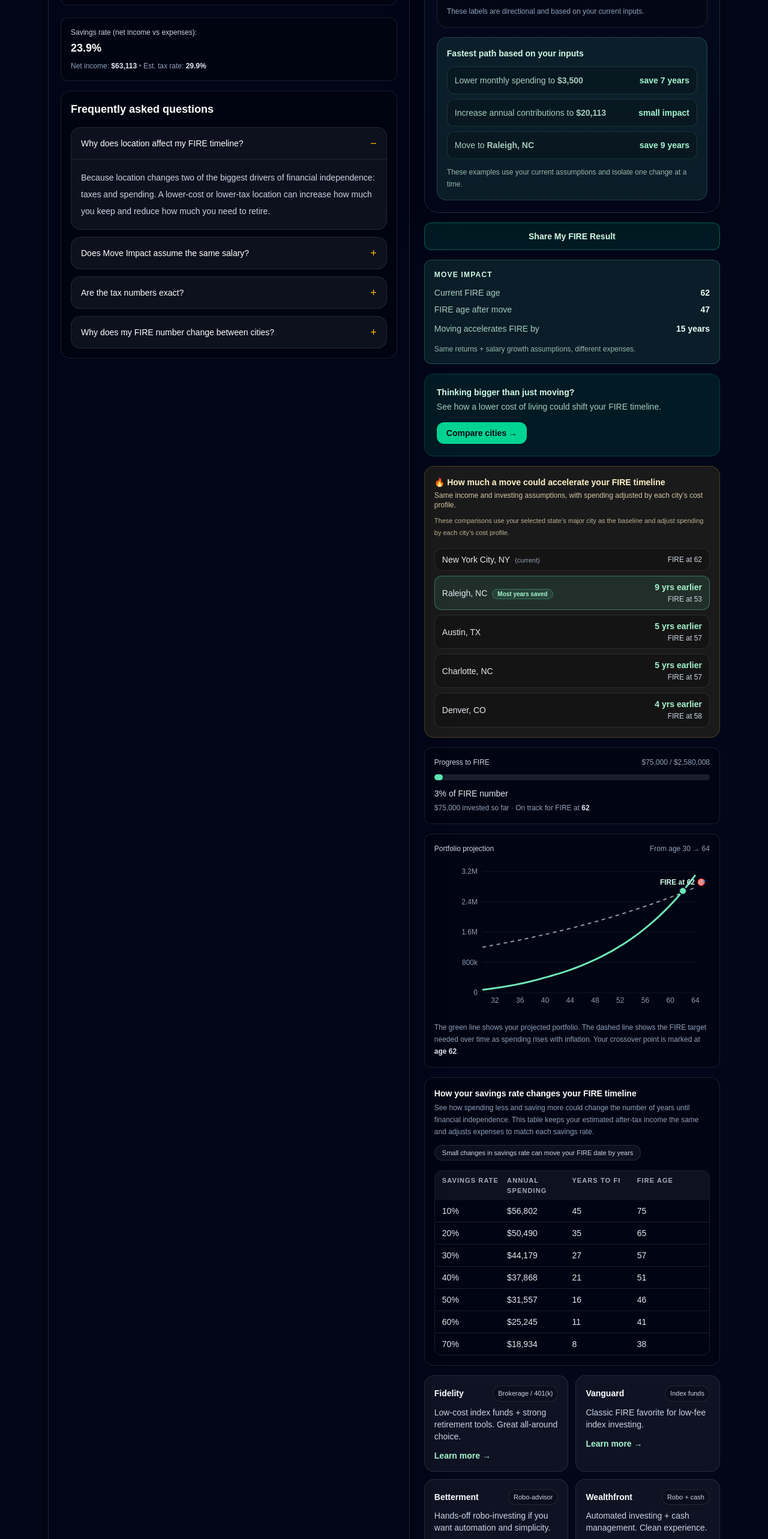
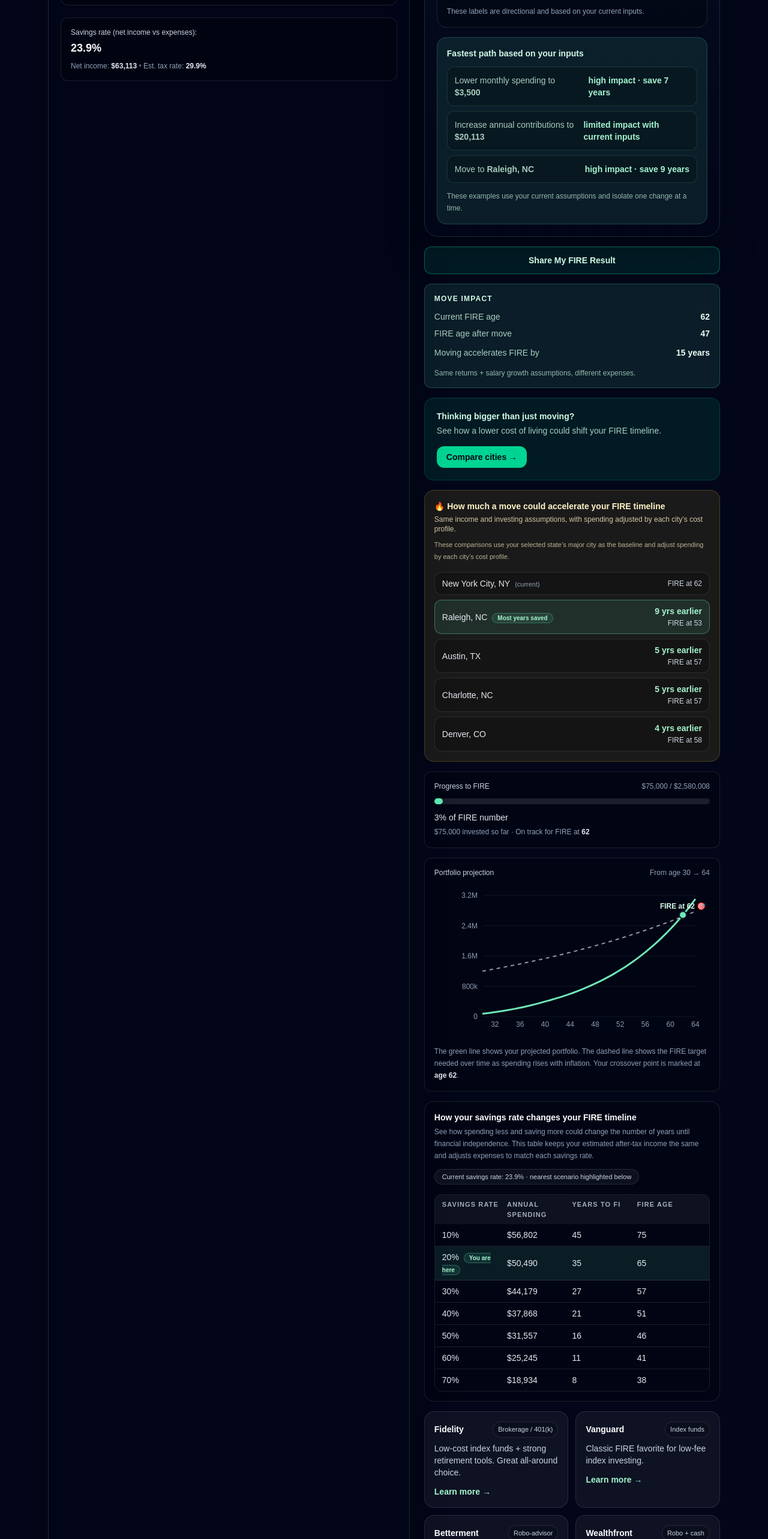
Before and after one commit to unmovedrooted/relocation-by-numbers, a Next.js app: page /fire-calculator in a window 1280 px wide. Shown: the part 1480-4046 px from the top of the page at 60% size. Built offline with nearby package versions, Linux system fonts and the light colour scheme.

Commit message:
Fix legal page files

```diff
--- a/src/components/FireCalculator.tsx
+++ b/src/components/FireCalculator.tsx
@@ -94,11 +94,12 @@ function pct(n: number, digits: number = 1) {
   return `${(n * 100).toFixed(digits)}%`;
 }
 
-function compactMoney(n: number) {
-  if (!Number.isFinite(n)) return "—";
-  if (n >= 1_000_000) return `$${(n / 1_000_000).toFixed(1)}M`;
-  if (n >= 1_000) return `$${Math.round(n / 1_000)}k`;
-  return `$${Math.round(n)}`;
+function impactLabel(yearsSaved: number | null) {
+  if (yearsSaved === null) return "—";
+  if (yearsSaved >= 5) return `high impact · save ${yearsSaved} years`;
+  if (yearsSaved >= 2) return `medium impact · save ${yearsSaved} years`;
+  if (yearsSaved >= 1) return `helpful · save ${yearsSaved} year`;
+  return "limited impact with current inputs";
 }
 
 const DEFAULT_INPUTS: Inputs = {
@@ -518,7 +519,7 @@ export default function FireCalculator({
   const progressHeadline = useMemo(() => {
     if (!hasCoreInputs) return "—";
     return `${Math.round(progress.pct * 100)}% of FIRE number`;
-  }, [progress.pct]);
+  }, [hasCoreInputs, progress.pct]);
 
   const progressSubline = useMemo(() => {
     if (!hasCoreInputs) return "Tracks progress toward your target portfolio.";
@@ -526,7 +527,7 @@ export default function FireCalculator({
       return `${money(progress.current, 0)} invested · On track for FIRE at ${fiAge}`;
     }
     return `${money(progress.current, 0)} invested · Keep adjusting your inputs to improve your path`;
-  }, [fiAge, progress.current]);
+  }, [hasCoreInputs, fiAge, progress.current]);
 
   const movedResult = useMemo(() => {
     if (!inputs.moveCompareOn) return null;
@@ -659,6 +660,19 @@ export default function FireCalculator({
     });
   }, [inputs, netAnnual]);
 
+  const currentSavingsRatePct = useMemo(() => {
+    return Math.round(savingsRate * 100);
+  }, [savingsRate]);
+
+  const nearestSavingsRateRow = useMemo(() => {
+    const rates = [10, 20, 30, 40, 50, 60, 70];
+    return rates.reduce((closest, rate) => {
+      return Math.abs(rate - currentSavingsRatePct) < Math.abs(closest - currentSavingsRatePct)
+        ? rate
+        : closest;
+    }, rates[0]);
+  }, [currentSavingsRatePct]);
+
   const biggestDrivers = useMemo(() => {
     const currentAnnualExpenses = annualExpenses(inputs);
     const moveSavingsYears =
@@ -747,10 +761,8 @@ export default function FireCalculator({
     };
   }, [inputs, netAnnual, result.yearsToFI, viralCityResults]);
 
-
-
   return (
-    <section className="space-y-4">
+    <section className="space-y-6">
       <section className="grid gap-6 lg:grid-cols-[1.1fr_0.9fr]">
         <div className="rounded-3xl border border-slate-800 bg-slate-950/70 p-5 shadow-[0_20px_60px_rgba(0,0,0,0.35)] backdrop-blur-sm">
           <div className="flex flex-wrap items-center justify-between gap-3">
@@ -1112,40 +1124,6 @@ export default function FireCalculator({
                   <span className="text-slate-500">•</span> Select a state to estimate taxes
                 </>
               )}
-            </div>
-          </div>
-
-          <div className="mt-4 rounded-2xl border border-white/10 bg-black/20 p-4">
-            <h3 className="text-lg font-semibold text-white">Frequently asked questions</h3>
-
-            <div className="mt-4 space-y-3">
-              {FAQS.map((faq, i) => {
-                const isOpen = openFaq === i;
-
-                return (
-                  <div
-                    key={faq.q}
-                    className="overflow-hidden rounded-2xl border border-white/10 bg-white/5"
-                  >
-                    <button
-                      type="button"
-                      onClick={() => setOpenFaq(isOpen ? null : i)}
-                      className="flex w-full items-center justify-between gap-4 px-4 py-4 text-left"
-                    >
-                      <span className="text-sm font-medium text-white">{faq.q}</span>
-                      <span className="text-lg leading-none text-amber-400">
-                        {isOpen ? "−" : "+"}
-                      </span>
-                    </button>
-
-                    {isOpen ? (
-                      <div className="border-t border-white/10 px-4 py-4 text-sm leading-7 text-slate-300">
-                        {faq.a}
-                      </div>
-                    ) : null}
-                  </div>
-                );
-              })}
             </div>
           </div>
         </div>
@@ -1333,11 +1311,7 @@ export default function FireCalculator({
                     <strong>{money(fastestPath.lowerSpendingMonthly, 0)}</strong>
                   </span>
                   <span className="font-semibold text-emerald-200">
-                    {fastestPath.lowerSpendingYearsSaved === null
-                      ? "—"
-                      : fastestPath.lowerSpendingYearsSaved > 0
-                        ? `save ${fastestPath.lowerSpendingYearsSaved} years`
-                        : "small impact"}
+                    {impactLabel(fastestPath.lowerSpendingYearsSaved)}
                   </span>
                 </div>
 
@@ -1347,11 +1321,7 @@ export default function FireCalculator({
                     <strong>{money(fastestPath.higherContributionAnnual, 0)}</strong>
                   </span>
                   <span className="font-semibold text-emerald-200">
-                    {fastestPath.higherContributionYearsSaved === null
-                      ? "—"
-                      : fastestPath.higherContributionYearsSaved > 0
-                        ? `save ${fastestPath.higherContributionYearsSaved} years`
-                        : "small impact"}
+                    {impactLabel(fastestPath.higherContributionYearsSaved)}
                   </span>
                 </div>
 
@@ -1366,9 +1336,7 @@ export default function FireCalculator({
                     )}
                   </span>
                   <span className="font-semibold text-emerald-200">
-                    {fastestPath.bestMoveYearsSaved !== null && fastestPath.bestMoveYearsSaved > 0
-                      ? `save ${fastestPath.bestMoveYearsSaved} years`
-                      : "—"}
+                    {impactLabel(fastestPath.bestMoveYearsSaved)}
                   </span>
                 </div>
               </div>
@@ -1692,7 +1660,7 @@ Calculated on https://www.relocationbynumbers.com/fire-calculator`;
             </div>
 
             <div className="mt-3 inline-flex rounded-full border border-white/10 bg-white/5 px-3 py-1 text-[11px] font-medium text-slate-300">
-              Small changes in savings rate can move your FIRE date by years
+              Current savings rate: {pct(savingsRate, 1)} · nearest scenario highlighted below
             </div>
 
             <div className="mt-4 overflow-hidden rounded-xl border border-white/10">
@@ -1704,21 +1672,38 @@ Calculated on https://www.relocationbynumbers.com/fire-calculator`;
               </div>
 
               <div className="divide-y divide-white/10">
-                {savingsTable.map((row) => (
+                {savingsTable.map((row) => {
+                  const isCurrentRow = row.savingsRatePct === nearestSavingsRateRow;
+
+                  return (
                     <div
                       key={row.savingsRatePct}
-                    className="grid grid-cols-4 items-center px-3 py-2 text-sm"
+                      className={[
+                        "grid grid-cols-4 items-center px-3 py-2 text-sm",
+                        isCurrentRow ? "bg-emerald-300/10" : "",
+                      ].join(" ")}
                     >
-                    <div className="text-slate-200">{row.savingsRatePct}%</div>
+                      <div className="text-slate-200">
+                        {row.savingsRatePct}%
+                        {isCurrentRow ? (
+                          <span className="ml-2 rounded-full border border-emerald-300/30 bg-emerald-300/10 px-2 py-0.5 text-[10px] font-semibold text-emerald-200">
+                            You are here
+                          </span>
+                        ) : null}
+                      </div>
+
                       <div className="text-slate-200">{money(row.impliedExpenses, 0)}</div>
+
                       <div className="text-slate-200">
                         {netAnnual <= 0 ? "—" : row.yearsToFI === null ? "Not reached" : row.yearsToFI}
                       </div>
+
                       <div className="text-slate-200">
                         {netAnnual <= 0 ? "—" : row.ageAtFI === null ? "—" : row.ageAtFI}
                       </div>
                     </div>
-                ))}
+                  );
+                })}
               </div>
             </div>
 
@@ -1749,6 +1734,40 @@ Calculated on https://www.relocationbynumbers.com/fire-calculator`;
               <AffiliateCard key={a.name} a={a} />
             ))}
           </div>
+        </div>
+      </section>
+
+      <section className="rounded-3xl border border-white/10 bg-black/20 p-5">
+        <h3 className="text-lg font-semibold text-white">Frequently asked questions</h3>
+
+        <div className="mt-4 grid gap-3">
+          {FAQS.map((faq, i) => {
+            const isOpen = openFaq === i;
+
+            return (
+              <div
+                key={faq.q}
+                className="overflow-hidden rounded-2xl border border-white/10 bg-white/5"
+              >
+                <button
+                  type="button"
+                  onClick={() => setOpenFaq(isOpen ? null : i)}
+                  className="flex w-full items-center justify-between gap-4 px-4 py-4 text-left"
+                >
+                  <span className="text-sm font-medium text-white">{faq.q}</span>
+                  <span className="text-lg leading-none text-amber-400">
+                    {isOpen ? "−" : "+"}
+                  </span>
+                </button>
+
+                {isOpen ? (
+                  <div className="border-t border-white/10 px-4 py-4 text-sm leading-7 text-slate-300">
+                    {faq.a}
+                  </div>
+                ) : null}
+              </div>
+            );
+          })}
         </div>
       </section>
     </section>
```
Lines whose indentation alone changed are shown as unchanged.
